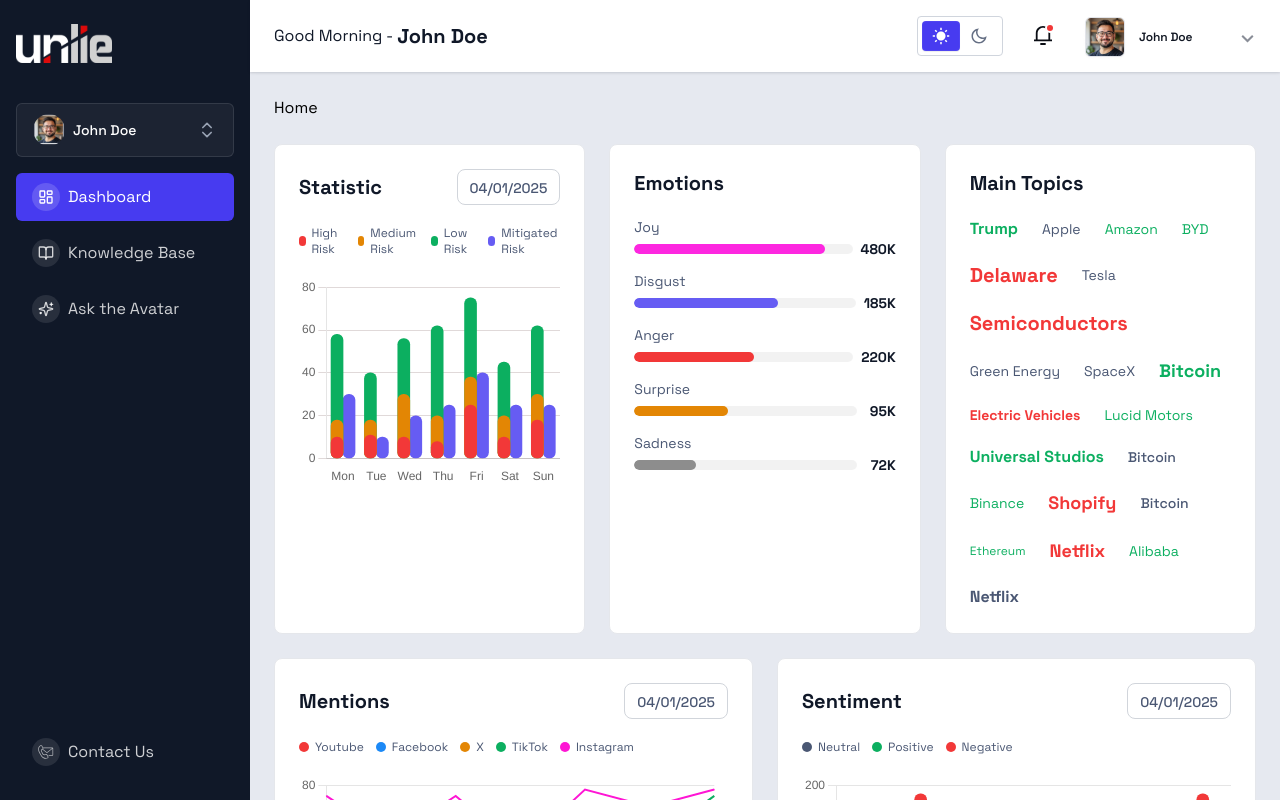
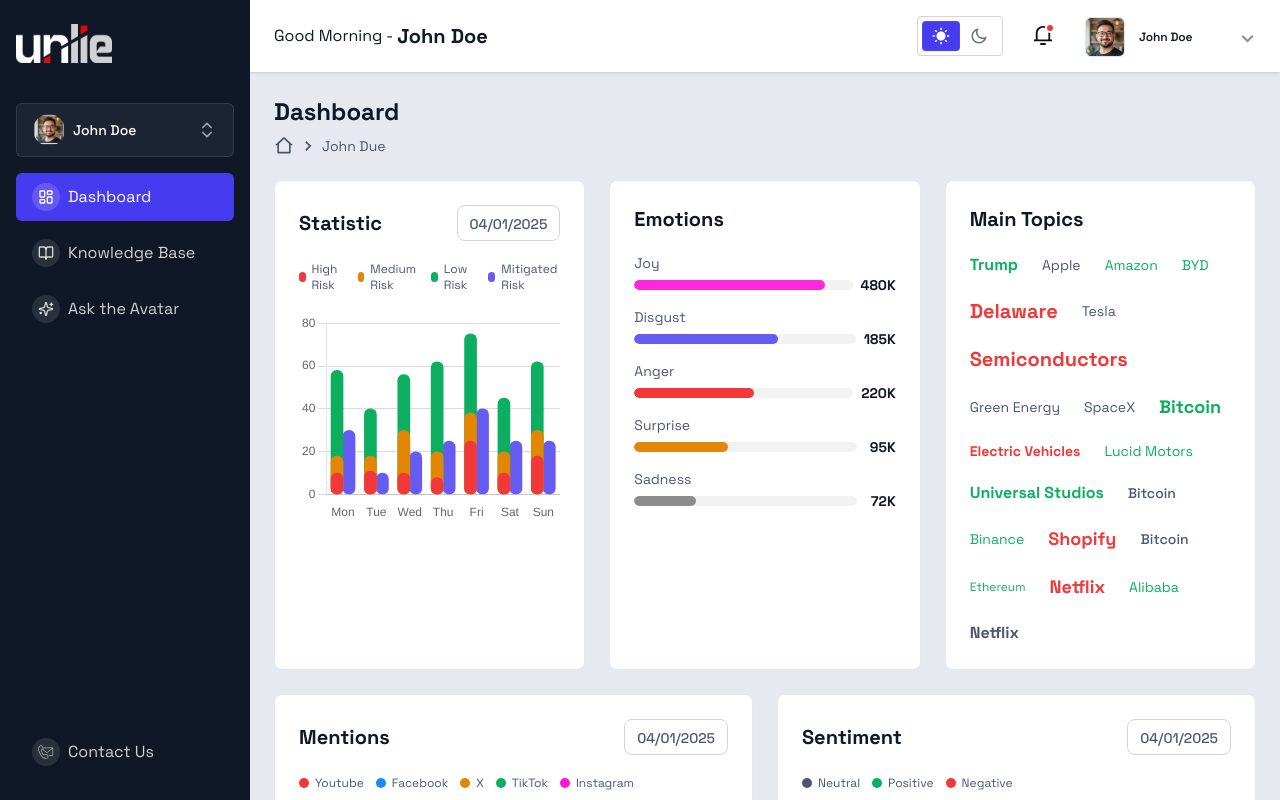
Before and after one commit to nur-it/react-un-lion-dashboard, a React (Vite) app: page / in a window 1280 px wide. Built offline with nearby package versions, Linux system fonts and the light colour scheme.

Commit message:
page heading added

```diff
--- a/src/app/home.jsx
+++ b/src/app/home.jsx
@@ -1,11 +1,13 @@
 import MentionSentiment from "@/components/screen/Home/MentionSentiment/MentionSentiment";
 import StatisticEmotionAnalytics from "@/components/screen/Home/StatisticEmotionAnalytics/StatisticEmotionAnalytics";
 import ThreatDetection from "@/components/screen/Home/ThreatDetection/ThreatDetection";
+import PageHeading from "@/components/shared/PageHeading";
+
 
 const HomePage = () => {
   return (
     <div className="space-y-6 pb-10">
-      <h1>Home</h1>
+      <PageHeading page_name="Dashboard" user_name="John Due" />
       {/* <Button variant="default">Button</Button> */}
       <StatisticEmotionAnalytics />
       <MentionSentiment />
--- /dev/null
+++ b/src/components/shared/PageHeading.jsx
@@ -0,0 +1,18 @@
+import { MdChevronRight } from "react-icons/md";
+import { RiHome2Line } from "react-icons/ri";
+const PageHeading = ({ page_name, user_name }) => {
+  return (
+    <div className="space-y-2">
+      <h4 className="text-lg font-bold text-secondary_main dark:text-white sm:text-2xl">
+        {page_name}
+      </h4>
+      <div className="text-gray600 flex items-center gap-1 dark:text-text_disable">
+        <RiHome2Line size={20} />
+        <MdChevronRight size={20} />
+        <p className="text-sm">{user_name}</p>
+      </div>
+    </div>
+  );
+};
+
+export default PageHeading;
--- a/tailwind.config.js
+++ b/tailwind.config.js
@@ -32,7 +32,8 @@ export default {
         white_opacity10: "rgba(255, 255, 255, 0.10)",
         dark_header: "rgba(243, 244, 246, 0.10)",
         text_secondary:"#4A5773",
-        gray300:"#D0D5DD"
+        gray300:"#D0D5DD",
+        gray600:"#4B5563"
       },
       boxShadow: {
         primary:
```
